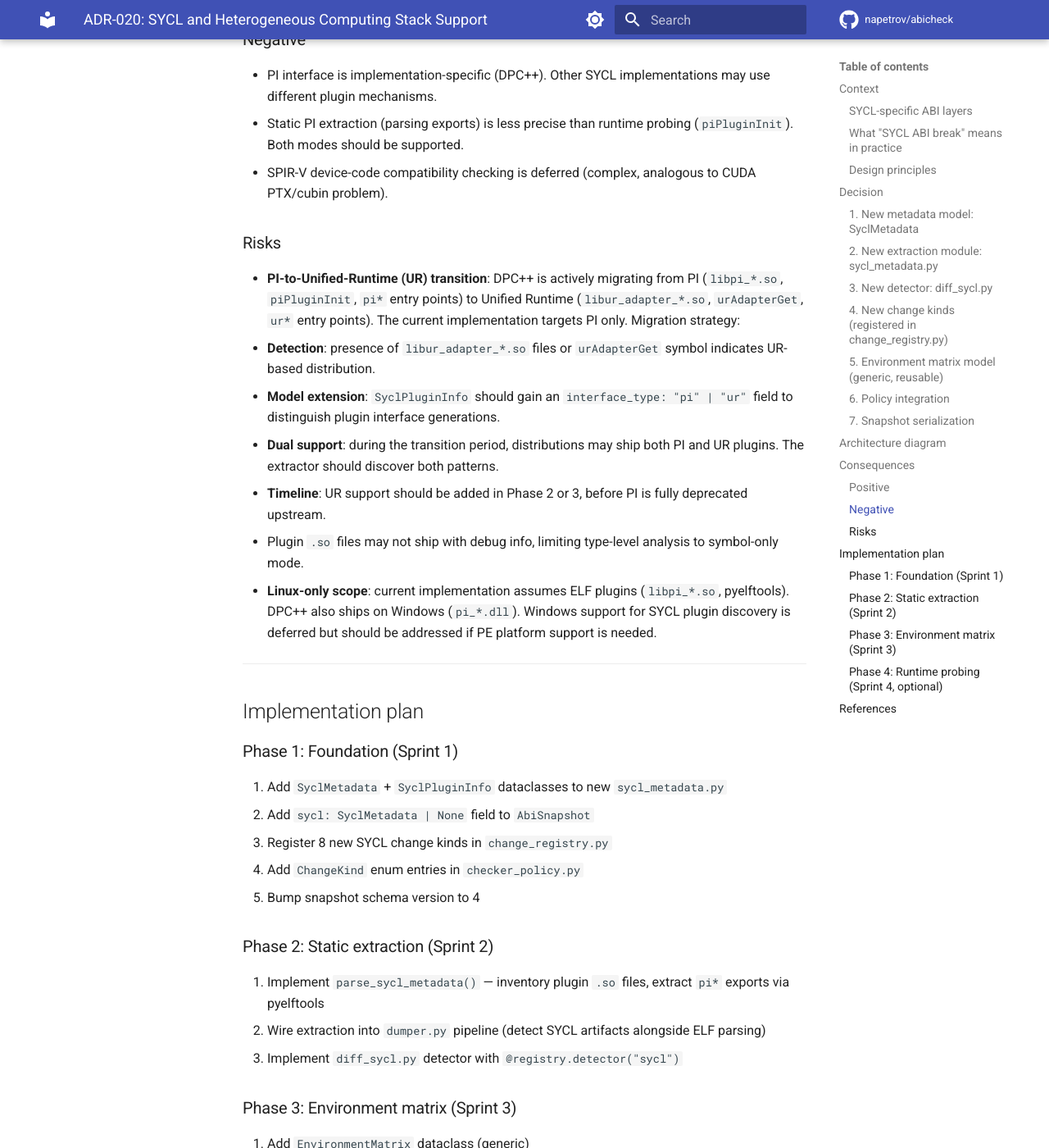
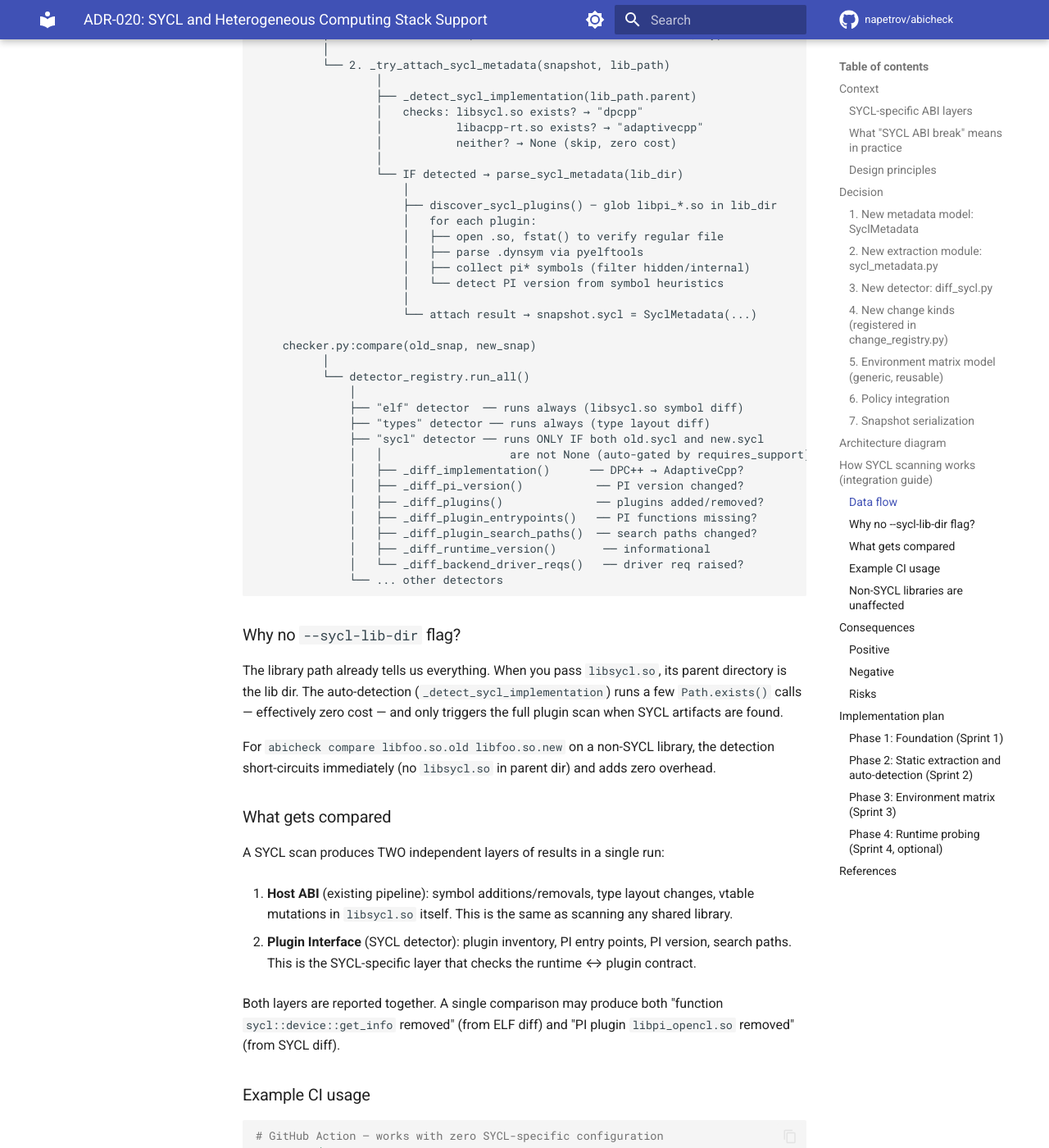
Before and after one commit to napetrov/abicheck, an MkDocs documentation site: the page built from docs/development/adr/020-sycl-and-heterogeneous-stack-support.md, in a window 1280 px wide and 1400 px high, scrolled down 5523 px. Shown: the whole window at 82% size. Built offline with MkDocs 1.6.1 and Material for MkDocs 9.7.7, drawn with Linux system fonts in a browser that asks for light colours; comment, search, counter and statistics services are not loaded; some of the changed text lies outside the part shown.

Commit message:
feat: wire SYCL auto-detection into scan pipeline, no new flags needed
Integration approach: after _dump_elf() returns an AbiSnapshot,
service.py:run_dump() calls _try_attach_sycl_metadata() which:
1. Resolves the library's parent directory
2. Calls _detect_sycl_implementation() (2-3 Path.exists() checks)
3. If SYCL distribution detected, runs parse_sycl_metadata()
4. Attaches SyclMetadata to snapshot.sycl

Zero overhead for non-SYCL libraries. No --sycl-lib-dir flag needed —
the library path already tells us where to look.

ADR-020 updated with:
- "How SYCL scanning works" integration guide with full data flow
- Removed premature UR migration strategy (not needed yet)
- Simplified risk section
- Updated Phase 2 to reflect auto-detection in service.py

https://claude.ai/code/session_01TTUZNLJ1jKrFbJv4Zdeg3U

````diff
--- a/docs/development/adr/020-sycl-and-heterogeneous-stack-support.md
+++ b/docs/development/adr/020-sycl-and-heterogeneous-stack-support.md
@@ -214,6 +214,112 @@ Change Registry
 
 ---
 
+## How SYCL scanning works (integration guide)
+
+SYCL scanning is **automatic** — no special flags or configuration needed.
+It piggybacks on the existing ELF scan pipeline with zero overhead for
+non-SYCL libraries.
+
+### Data flow
+
+```
+abicheck compare old/lib/libsycl.so new/lib/libsycl.so --header new/include/sycl/
+          │
+          ▼
+    service.py:run_dump()
+          │
+          ├── 1. _dump_elf()        ── existing ELF pipeline (symbols, types, DWARF)
+          │       returns AbiSnapshot with elf=..., functions=..., types=...
+          │
+          └── 2. _try_attach_sycl_metadata(snapshot, lib_path)
+                  │
+                  ├── _detect_sycl_implementation(lib_path.parent)
+                  │   checks: libsycl.so exists? → "dpcpp"
+                  │           libacpp-rt.so exists? → "adaptivecpp"
+                  │           neither? → None (skip, zero cost)
+                  │
+                  └── IF detected → parse_sycl_metadata(lib_dir)
+                      │
+                      ├── discover_sycl_plugins() — glob libpi_*.so in lib_dir
+                      │   for each plugin:
+                      │   ├── open .so, fstat() to verify regular file
+                      │   ├── parse .dynsym via pyelftools
+                      │   ├── collect pi* symbols (filter hidden/internal)
+                      │   └── detect PI version from symbol heuristics
+                      │
+                      └── attach result → snapshot.sycl = SyclMetadata(...)
+
+    checker.py:compare(old_snap, new_snap)
+          │
+          └── detector_registry.run_all()
+              │
+              ├── "elf" detector  ── runs always (libsycl.so symbol diff)
+              ├── "types" detector ── runs always (type layout diff)
+              ├── "sycl" detector ── runs ONLY IF both old.sycl and new.sycl
+              │   │                   are not None (auto-gated by requires_support)
+              │   ├── _diff_implementation()      ── DPC++ → AdaptiveCpp?
+              │   ├── _diff_pi_version()           ── PI version changed?
+              │   ├── _diff_plugins()              ── plugins added/removed?
+              │   ├── _diff_plugin_entrypoints()   ── PI functions missing?
+              │   ├── _diff_plugin_search_paths()  ── search paths changed?
+              │   ├── _diff_runtime_version()       ── informational
+              │   └── _diff_backend_driver_reqs()   ── driver req raised?
+              └── ... other detectors
+```
+
+### Why no `--sycl-lib-dir` flag?
+
+The library path already tells us everything. When you pass `libsycl.so`, its
+parent directory is the lib dir. The auto-detection (`_detect_sycl_implementation`)
+runs a few `Path.exists()` calls — effectively zero cost — and only triggers
+the full plugin scan when SYCL artifacts are found.
+
+For `abicheck compare libfoo.so.old libfoo.so.new` on a non-SYCL library,
+the detection short-circuits immediately (no `libsycl.so` in parent dir)
+and adds zero overhead.
+
+### What gets compared
+
+A SYCL scan produces TWO independent layers of results in a single run:
+
+1. **Host ABI** (existing pipeline): symbol additions/removals, type layout
+   changes, vtable mutations in `libsycl.so` itself. This is the same as
+   scanning any shared library.
+
+2. **Plugin Interface** (SYCL detector): plugin inventory, PI entry points,
+   PI version, search paths. This is the SYCL-specific layer that checks
+   the runtime ↔ plugin contract.
+
+Both layers are reported together. A single comparison may produce both
+"function `sycl::device::get_info` removed" (from ELF diff) and
+"PI plugin `libpi_opencl.so` removed" (from SYCL diff).
+
+### Example CI usage
+
+```yaml
+# GitHub Action — works with zero SYCL-specific configuration
+- uses: ./
+  with:
+    mode: compare
+    old-library: sdk-old/lib/libsycl.so
+    new-library: sdk-new/lib/libsycl.so
+    header: sdk-new/include/sycl/
+    policy: strict_abi
+    fail-on-breaking: 'true'
+```
+
+The action auto-detects the SYCL distribution because `libsycl.so` is in
+the lib dir alongside the `libpi_*.so` plugins. No additional inputs needed.
+
+### Non-SYCL libraries are unaffected
+
+The only cost for `abicheck compare libfoo.so.old libfoo.so.new` is
+`_detect_sycl_implementation(parent_dir)` which does 2-3 `Path.exists()`
+calls and returns `None`. No plugin scanning, no pyelftools overhead,
+no extra memory allocation.
+
+---
+
 ## Consequences
 
 ### Positive
@@ -238,25 +344,13 @@ Change Registry
 
 ### Risks
 
-- **PI-to-Unified-Runtime (UR) transition**: DPC++ is actively migrating from
-  PI (`libpi_*.so`, `piPluginInit`, `pi*` entry points) to Unified Runtime
-  (`libur_adapter_*.so`, `urAdapterGet`, `ur*` entry points). The current
-  implementation targets PI only. Migration strategy:
-  1. **Detection**: presence of `libur_adapter_*.so` files or `urAdapterGet`
-     symbol indicates UR-based distribution.
-  2. **Model extension**: `SyclPluginInfo` should gain an
-     `interface_type: "pi" | "ur"` field to distinguish plugin interface
-     generations.
-  3. **Dual support**: during the transition period, distributions may ship
-     both PI and UR plugins. The extractor should discover both patterns.
-  4. **Timeline**: UR support should be added in Phase 2 or 3, before PI is
-     fully deprecated upstream.
-- Plugin `.so` files may not ship with debug info, limiting type-level
-  analysis to symbol-only mode.
-- **Linux-only scope**: current implementation assumes ELF plugins
-  (`libpi_*.so`, pyelftools). DPC++ also ships on Windows (`pi_*.dll`).
-  Windows support for SYCL plugin discovery is deferred but should be
-  addressed if PE platform support is needed.
+- PI interface is DPC++ specific. If Intel deprecates PI in favour of a
+  different plugin mechanism, the extractor will need updating. When that
+  happens, add a new pattern alongside PI, not replace it.
+- Plugin `.so` files rarely ship debug info, so type-level analysis is
+  limited to symbol-only mode (entry point presence/absence).
+- Current implementation is Linux-only (ELF plugins, pyelftools). Windows
+  support (`pi_*.dll`) is deferred until PE platform support is needed.
 
 ---
 
@@ -271,12 +365,15 @@ Change Registry
 4. Add `ChangeKind` enum entries in `checker_policy.py`
 5. Bump snapshot schema version to 4
 
-### Phase 2: Static extraction (Sprint 2)
+### Phase 2: Static extraction and auto-detection (Sprint 2)
 
 1. Implement `parse_sycl_metadata()` — inventory plugin `.so` files, extract
-   `pi*` exports via pyelftools
-2. Wire extraction into `dumper.py` pipeline (detect SYCL artifacts alongside
-   ELF parsing)
+   `pi*` exports via pyelftools (`.dynsym` only, visibility-filtered)
+2. Wire extraction into `service.py:run_dump()` via auto-detection: after the
+   ELF dump completes, check if the library's parent directory looks like a
+   SYCL distribution. If so, attach `SyclMetadata` to the snapshot. No new
+   CLI flags — zero overhead for non-SYCL libraries (cost: a few `Path.exists()`
+   calls from `_detect_sycl_implementation()`)
 3. Implement `diff_sycl.py` detector with `@registry.detector("sycl")`
 
 ### Phase 3: Environment matrix (Sprint 3)
````
Also changed, not shown: 1 other file.
